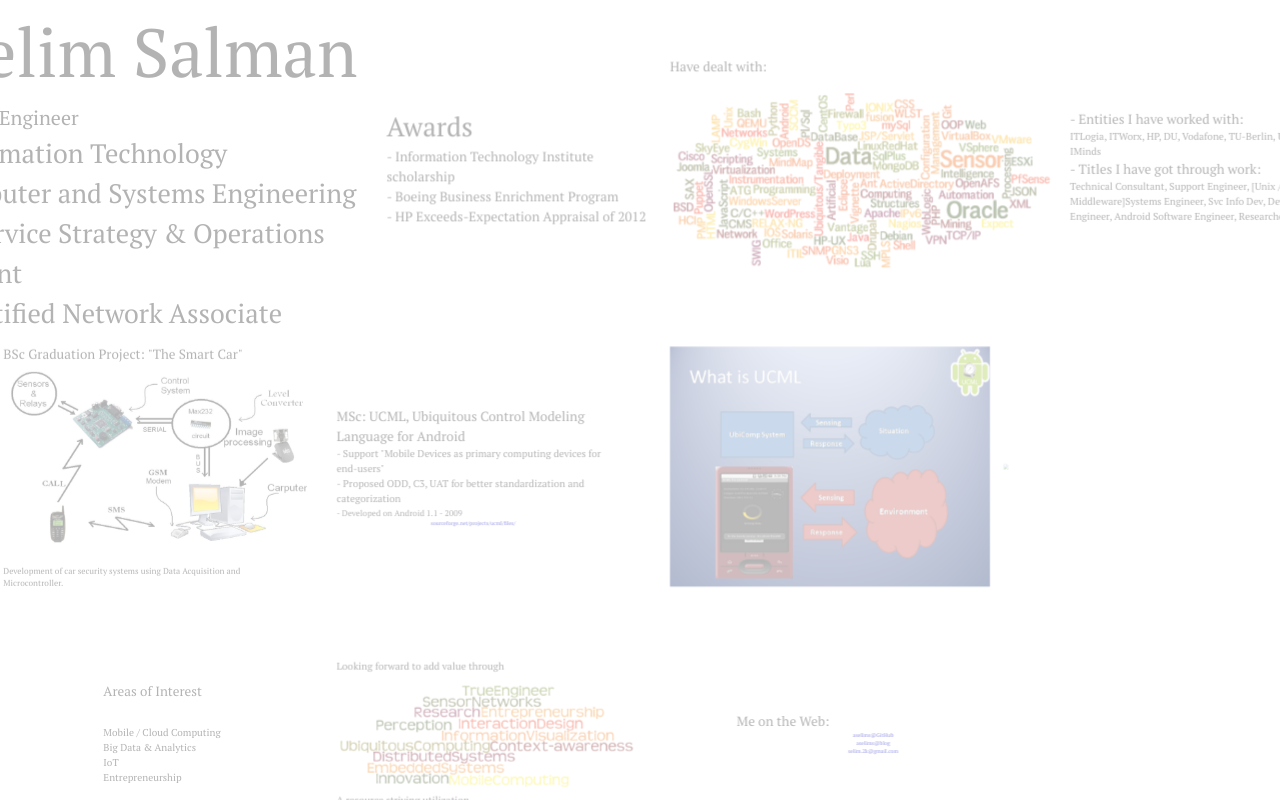
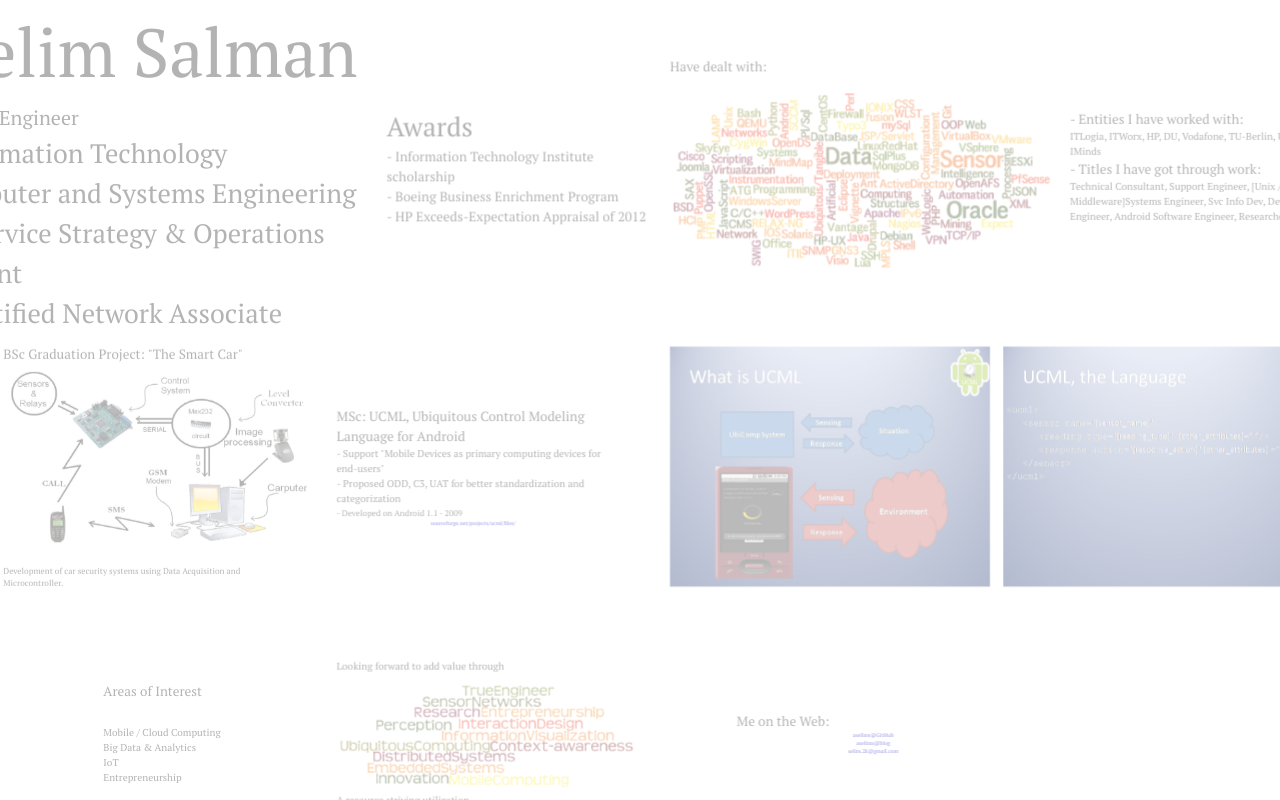
Before and after one commit to aselims/aselims.github.io, a plain HTML site: page index.html in a window 1280 px wide. Drawn offline with Linux system fonts and the light colour scheme.

Commit message:
Update index.html

```diff
--- a/index.html
+++ b/index.html
@@ -82,7 +82,7 @@
     </div>
 
 	<div class="step" id="MSc8" data-x="3000" data-y="900" data-scale="1">
-		<img src="img/slide19.png" />
+		<img src="img/slide190.png" />
     </div>
 
 	<div class="step" id="fr" data-x="4000" data-y="900" data-scale="1">
```
